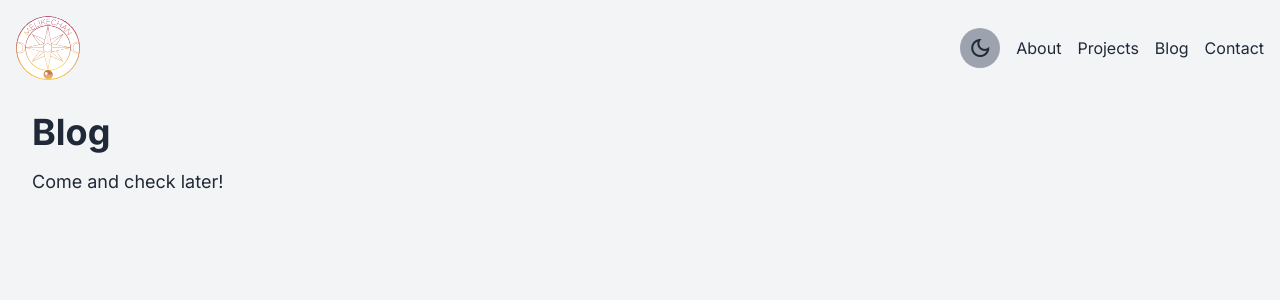
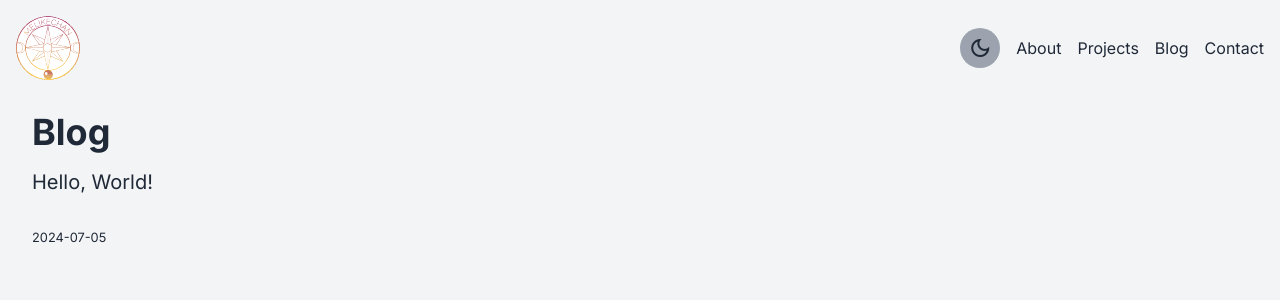
Before and after one commit to melikechan/melikechan.io, a Next.js app: page /blog in a window 1280 px wide. Shown: the top 300 px of the page. Built offline with nearby package versions, Linux system fonts and the light colour scheme.

Commit message:
blog: implement

```diff
--- /dev/null
+++ b/_posts/hello.mdx
@@ -0,0 +1,11 @@
+---
+title: 'Hello, World!'
+date: '2024-07-05'
+author: 'Melike Vurucu'
+---
+
+# Welcome to my first blog post
+
+This is the content of my blog post using MDX.
+
+You can use **Markdown** syntax and even React components here!
--- a/next.config.mjs
+++ b/next.config.mjs
@@ -1,4 +1,13 @@
+import nextMdx from '@next/mdx';
+
+const withMdx = nextMdx({
+    extension: /\.mdx?$/,
+    options: {}
+});
+
 /** @type {import('next').NextConfig} */
-const nextConfig = {};
+const nextConfig = withMdx({
+    pageExtensions: ['md', 'mdx', 'tsx', 'ts', 'jsx', 'js'],
+});
 
 export default nextConfig;
--- a/package.json
+++ b/package.json
@@ -10,7 +10,12 @@
   },
   "dependencies": {
     "@icons-pack/react-simple-icons": "^9.6.0",
+    "@mdx-js/loader": "^3.0.1",
+    "@mdx-js/react": "^3.0.1",
+    "@next/mdx": "^14.2.4",
+    "gray-matter": "^4.0.3",
     "next": "14.2.3",
+    "next-mdx-remote": "^5.0.0",
     "next-themes": "^0.3.0",
     "react": "^18",
     "react-dom": "^18"
--- /dev/null
+++ b/src/app/blog/[slug]/page.js
@@ -0,0 +1,28 @@
+import { getSortedPostsData, getPostData } from '@/lib/posts'
+import { MDXRemote } from 'next-mdx-remote/rsc'
+import { notFound } from 'next/navigation'
+
+export async function generateStaticParams() {
+  const posts = getSortedPostsData()
+  return posts.map((post) => ({
+    slug: post.id,
+  }))
+}
+
+export default async function Post({ params }) {
+  const postData = getPostData(params.slug)
+
+  if (!postData) {
+    return notFound()
+  }
+  return (
+    <article className="flex flex-col mx-8 my-4 h-screen space-y-4">
+      <h1 class="text-4xl font-bold">{postData.title}</h1>
+      <div className="flex flex-col xs:flex-row gap-4 items-center">
+        <time>{postData.date}</time>
+        {postData.author && <span>by {postData.author}</span>}
+      </div>
+      <MDXRemote source={postData.content} />
+    </article>
+  )
+}
--- a/src/app/blog/page.js
+++ b/src/app/blog/page.js
@@ -1,11 +1,23 @@
-export default function Home() {
+import Link from 'next/link'
+import { getSortedPostsData } from '@/lib/posts'
+
+export default function Blog() {
+  const allPostsData = getSortedPostsData()
+
   return (
     <main className="flex flex-col mx-8 my-4 h-screen space-y-4">
       <h1 className="text-4xl font-bold">Blog</h1>
-
-      <section className="flex flex-col">
-        <p className="text-lg">Come and check later!</p>
-      </section>
+      <ul className="flex flex-col gap-4">
+        {allPostsData.map(({ id, date, title }) => (
+          <li key={id} className="flex flex-col gap-1">
+            <Link href={`/blog/${id}`} className='text-xl hover:underline focus:underline active:underline'>
+              {title}
+            </Link>
+            <br />
+            <small>{date}</small>
+          </li>
+        ))}
+      </ul>
     </main>
-  );
+  )
 }
--- a/src/app/contact/page.js
+++ b/src/app/contact/page.js
@@ -21,6 +21,7 @@ export default function Home() {
             </a>
           </li>
         </ul>
+        <p className="text-sm">For my resume, please reach out to me via email or LinkedIn.</p>
       </section>
     </main>
   );
--- /dev/null
+++ b/src/lib/posts.js
@@ -0,0 +1,51 @@
+import fs from 'fs'
+import path from 'path'
+import matter from 'gray-matter'
+
+const postsDirectory = path.join(process.cwd(), '_posts')
+
+export function getSortedPostsData() {
+  const fileNames = fs.readdirSync(postsDirectory)
+  const allPostsData = fileNames.map(fileName => {
+    const id = fileName.replace(/\.mdx$/, '')
+    const fullPath = path.join(postsDirectory, fileName)
+    const fileContents = fs.readFileSync(fullPath, 'utf8')
+    const matterResult = matter(fileContents)
+
+    return {
+      id,
+      ...matterResult.data
+    }
+  })
+
+  return allPostsData.sort((a, b) => {
+    if (a.date < b.date) {
+      return 1
+    } else {
+      return -1
+    }
+  })
+}
+
+export function getPostData(id) {
+  const fullPath = path.join(postsDirectory, `${id}.mdx`)
+
+  try {
+    if (!fs.existsSync(fullPath)) {
+      return null;
+    }
+    const fileContents = fs.readFileSync(fullPath, 'utf8')
+    const matterResult = matter(fileContents)
+
+    return {
+      id,
+      content: matterResult.content,
+      ...matterResult.data
+    }
+  } catch (error) {
+    Console.log(error);
+    return null;
+  }
+
+
+}
```
Also changed, not shown: 2 other files (tests, documents, lock files or other folders).
